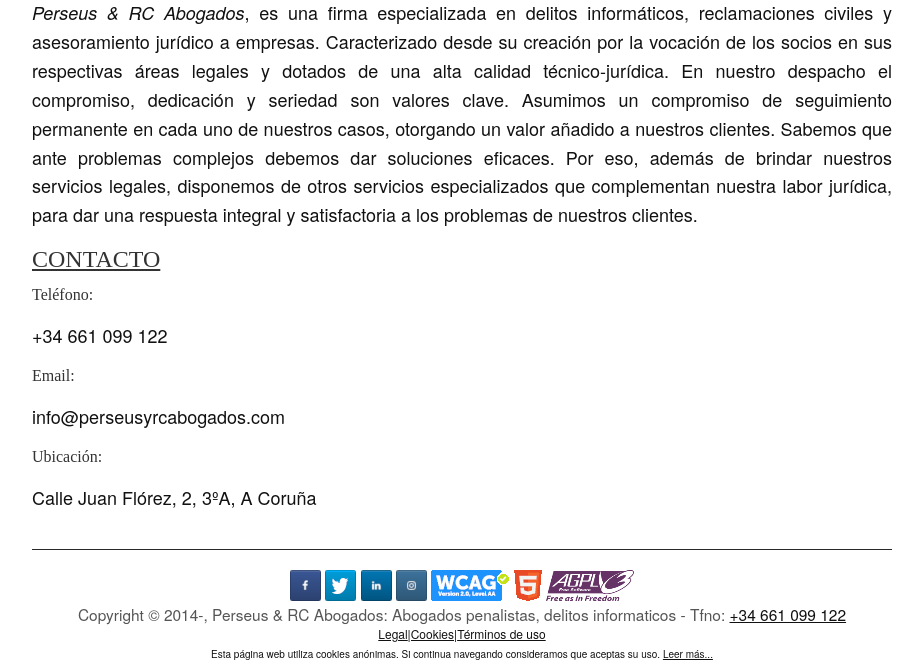
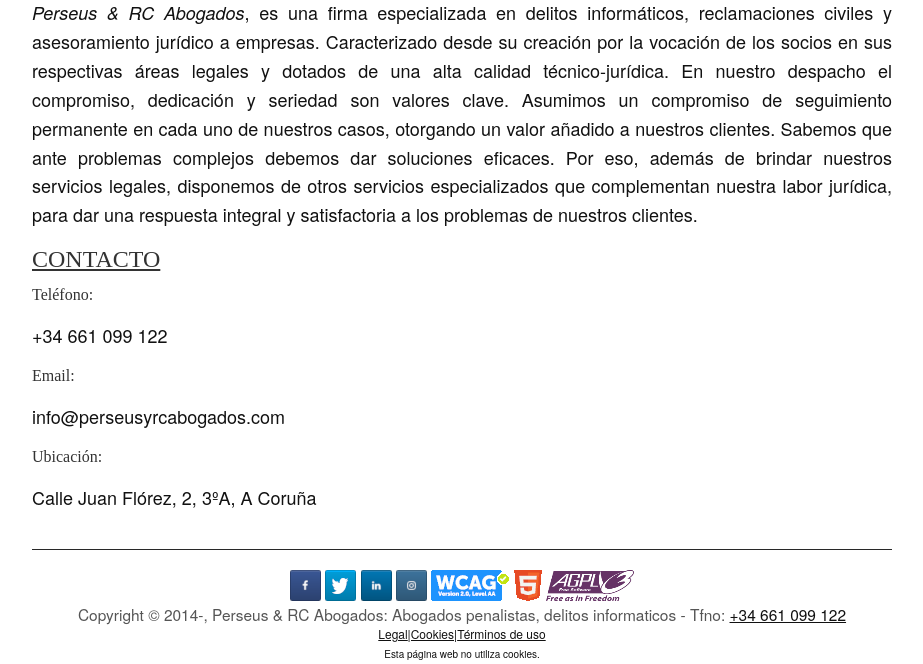
Before and after one commit to streaming10/perseusnew, a Jekyll site: the page built from README.md, in a window 1280 px wide. Shown: the part 443-1107 px from the top of the page, without its empty margins (158-1081 px from the left). Built offline with Jekyll 4.4.1, drawn with Linux system fonts in a browser that asks for light colours; some web fonts are replaced; our own code applies the rules of GitHub Pages for plain Markdown files.

Commit message:
Update default.html

```diff
--- a/_layouts/default.html
+++ b/_layouts/default.html
@@ -107,7 +107,7 @@ ga('send', 'pageview');
 	</div>
 	<div style="font-size: 12px; text-align: center"><a title="Legal" href="/legal.html">Legal<a title="Cookies" href="/cookies.html">|Cookies|<a title="Términos de uso" href="/terminos.html">Términos de uso</a></div>
 </div>
-	<div style="font-size: 10px; text-align: center">Esta página web utiliza cookies anónimas. Si continua navegando consideramos que aceptas su uso. <a title="Cookies" href="/cookies.html">Leer más...</a></div>
+	<div style="font-size: 10px; text-align: center">Esta página web no utiliza cookies.</a></div>
 </div>
 </footer>
 
```
